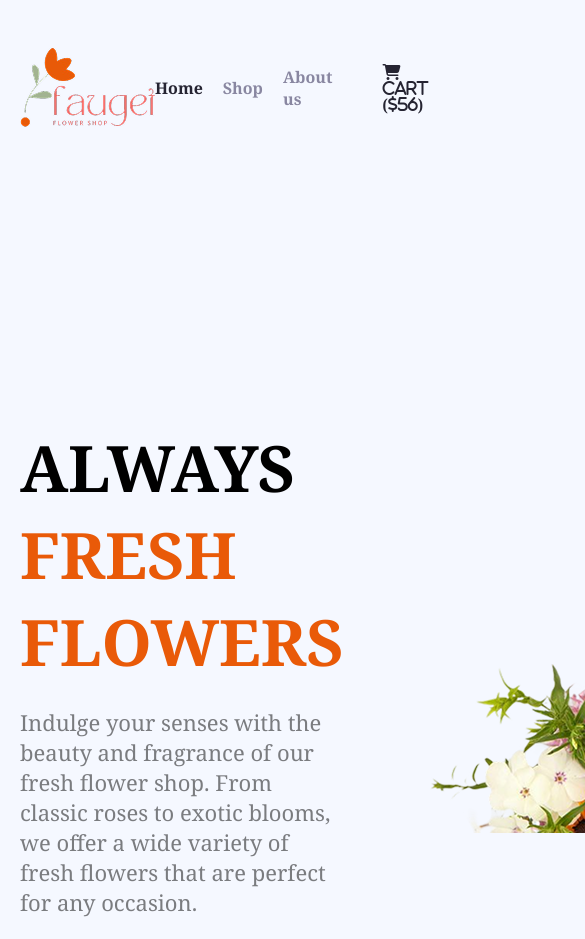
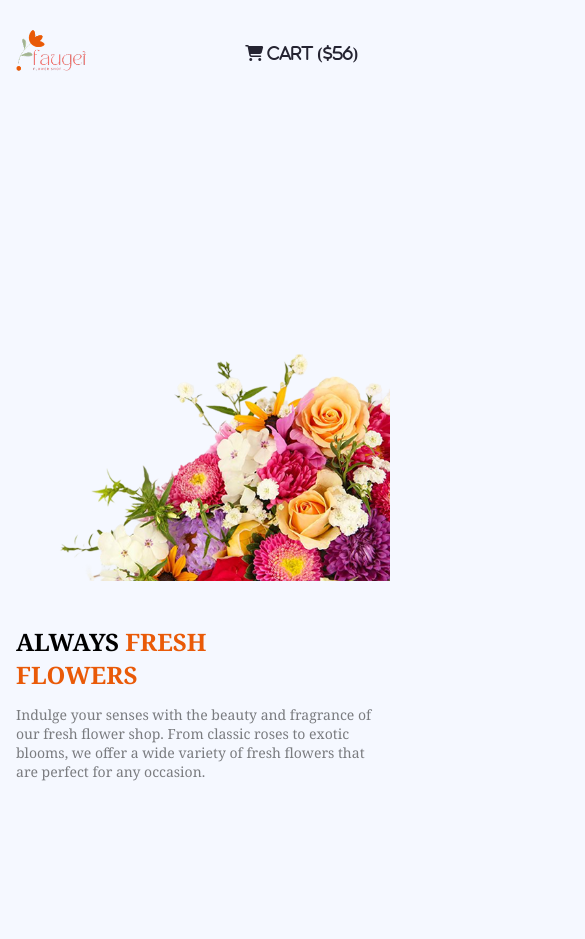
Before and after one commit to FarabyKhan/assignment-2-flower-shop, a plain HTML site: page index.html in a window 390 px wide. Shown: the top 939 px of the page, 585 px wide, since content can reach past the window. After the commit the page ends 844 px from the top, so only its background shows below. Drawn offline with Linux system fonts and the light colour scheme.

Commit message:
add header responsive

```diff
--- a/style/flower.css
+++ b/style/flower.css
@@ -94,3 +94,65 @@ body{
     height:355px;
     width:570px;
 }
+
+@media screen and (max-width:567px) {
+    .contents{
+        padding: 0px;
+       margin: 0px;
+    }
+
+    .navbar{
+        justify-content: space-between;
+        gap: 185px;
+       position: relative;
+       margin: 13px 16px 28px;
+    }
+
+    .navbar img{
+       max-width: 70px;
+       font-size: 0.875rem;
+       font-weight: 400;
+
+    }
+    #cart-icon{
+        position: absolute;
+        right: 1rem;
+        bottom: 1.7rem;
+        margin: 0;
+    }
+
+    .nav-links{
+        display: none;
+    }
+    /* banner section */
+    .banner{
+        flex-direction: column;
+    }
+    .banner-title{
+        font-size: 1.5rem;
+        font-weight: bold;
+    }
+    .FF{
+    font-size: 1.5rem;
+    font-weight: bold;
+    color: #E95A08;
+}
+.banner-description{
+    font-size: 0.875rem;
+    font-weight: 400;
+    color: rgba(0, 0, 0, 0.5);
+
+}
+    .banner-content{
+       margin: 0 16px;
+    }
+     .banner-img{
+        order: -1;
+        height: auto;
+        /* max-height: 100%; */
+        width: 100%;
+        padding: 0px;
+        margin: 24px 0px;
+
+     }
+    }
```
